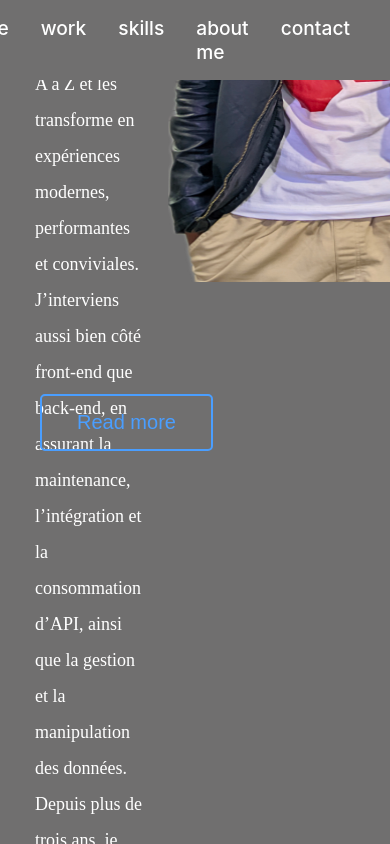
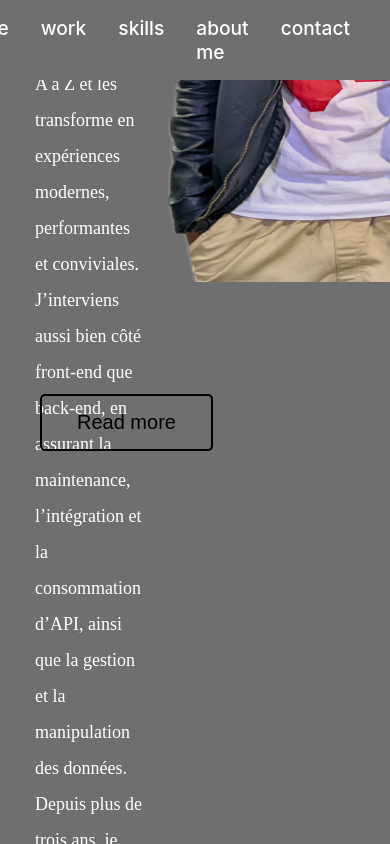
Before and after one commit to avotra15/Portfolio, an Angular app: page / in a window 390 px wide. In both pictures the pointer is over the button "Read more". Shown: the part 2245-3089 px from the top of the page. Built offline with nearby package versions, Linux system fonts and the light colour scheme; grey boxes are pictures that could not be loaded.

Commit message:
responsive aboutme

```diff
--- a/src/app/aboutme/aboutme.css
+++ b/src/app/aboutme/aboutme.css
@@ -55,8 +55,8 @@ h1 {
 }
 
 .aboutme_btn button:hover {
-    border-color: #4a9eff;
-    color: #4a9eff;
+    border-color: #000;
+    color: #000;
     transform: translateX(5px);
 }
 
```
